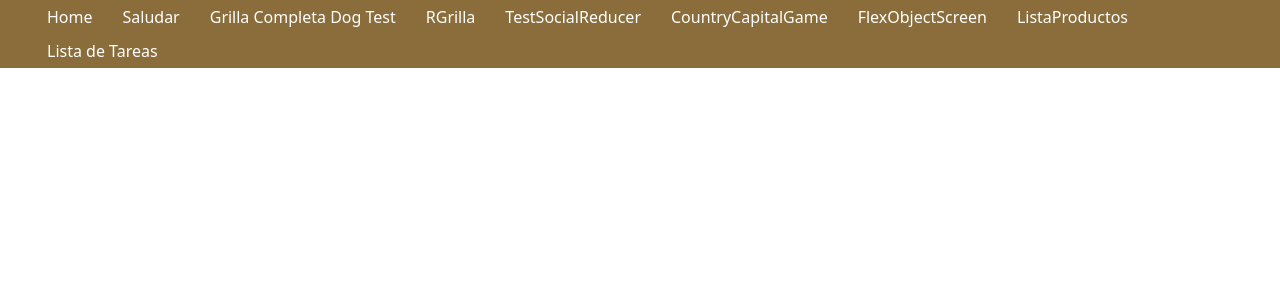
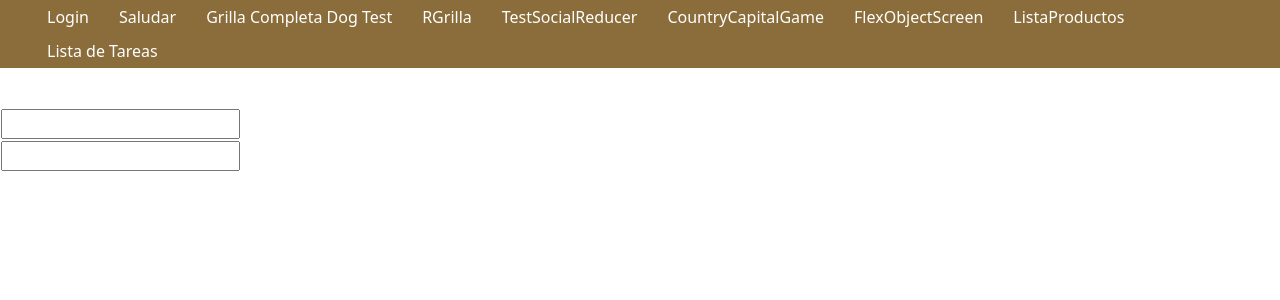
Before and after one commit to sirfreedom/DogPageReact, a React (Create React App) app: page /Login in a window 1280 px wide. Shown: the top 300 px of the page. Built offline with nearby package versions, Linux system fonts and the light colour scheme; no server answers.

Commit message:
Prueba login Material
Prueba login Material

```diff
--- a/src/App.js
+++ b/src/App.js
@@ -11,7 +11,7 @@ import ListaProductos from './Components/ListaProductos';
 import CarritoCompra from './Components/CarritoCompra';
 import RGrid from './Components/RGrid';
 import ListaTareas from './Components/ListaTareas';
-
+import Login from './Components/Login';
 
 function App() {
   const [Dogs, setDogs] = useState([]);
@@ -74,8 +74,8 @@ function App() {
       <div>
         <ul >
 
-          <li key="home"  >
-            <Link to="/">Home</Link>
+          <li key="Login"  >
+            <Link to="/Login">Login</Link>
           </li>
 
           <li key="Saludar" >
@@ -113,8 +113,8 @@ function App() {
 
         <Switch>
 
-          <Route path="/Home">
-              <Home></Home>
+          <Route path="/Login">
+              <Login></Login>
           </Route>
 
           <Route path="/Saludar">
--- a/src/Components/Login.jsx
+++ b/src/Components/Login.jsx
@@ -1,19 +1,11 @@
-import React, {Fragment, useCallback, useState} from 'react';
-
-
-
-useEffect(() => {
-
-
-}, []);
+import React from 'react';
 
 
 
 const Login = props => {
   return (
-    <Fragment>
+    <>
       <br></br>
-
       <table>
         <tr>
           <td>
@@ -26,7 +18,7 @@ const Login = props => {
           </td>
         </tr>
       </table>
-    </Fragment>
+    </>
   );
 };
 
```
